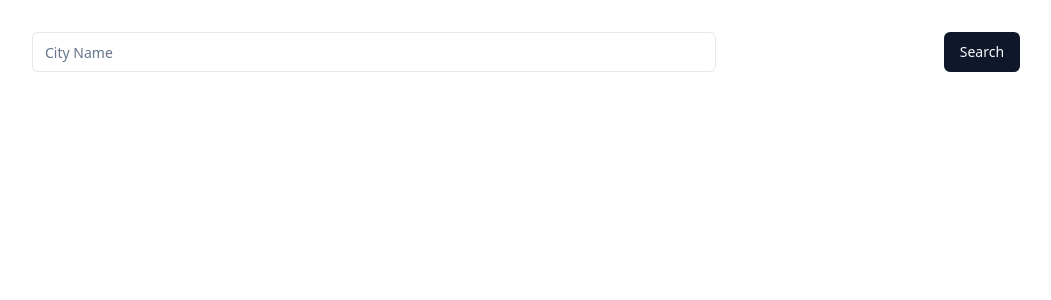
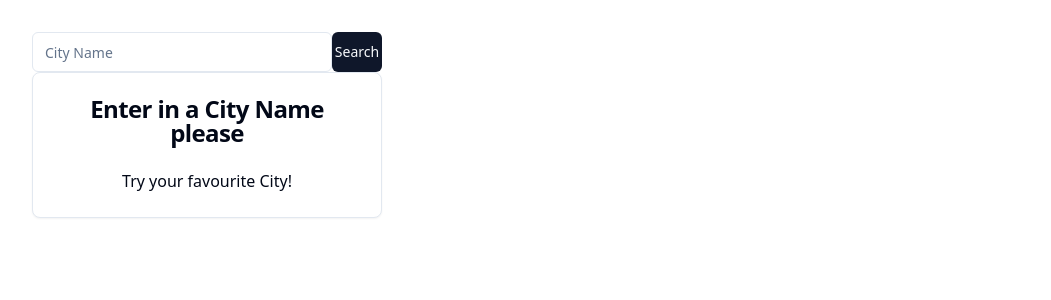
Before and after one commit to SKTimTam/React-Weather-Search-App, a React (Vite) app: page / in a window 1280 px wide. Shown: the top 300 px of the page, without its empty margins (0-1051 px from the left). Built offline with nearby package versions, Linux system fonts and the light colour scheme; no server answers.

Commit message:
Regen api key and hided it in .env file

```diff
--- a/package.json
+++ b/package.json
@@ -15,6 +15,7 @@
     "axios": "^1.6.8",
     "class-variance-authority": "^0.7.0",
     "clsx": "^2.1.0",
+    "dotenv": "^16.4.5",
     "lucide-react": "^0.360.0",
     "react": "^18.2.0",
     "react-dom": "^18.2.0",
--- a/src/App.tsx
+++ b/src/App.tsx
@@ -6,7 +6,7 @@ import { Input } from './components/ui/input';
 import { Button } from './components/ui/button';
 import { Card, CardContent, CardHeader, CardTitle } from './components/ui/card';
 
-const token = "e05f10347f584d3bade00436243103";
+  const token = process.env.REACT_APP_API_KEY;
 
  function App() {
 
@@ -23,24 +23,34 @@ const token = "e05f10347f584d3bade00436243103";
   };
 
   return (
-    <div className="grid-container">
-      <div className="grid-item">
-        <Input type="string" placeholder="City Name" onChange={(e)=>setCity(e.target.value)}/>
+    <>
+      <div className="flex-container" style={{display: 'flex'}} >
+        <Input className="w-[300px]" type="string" placeholder="City Name" onChange={(e)=>setCity(e.target.value)}/>
+        <Button className="w-[50px]" type="submit" onClick={fetchDataApi}>Search</Button>
       </div>
-      <div className="grid-item">
-        <Button type="submit" onClick={fetchDataApi}>Search</Button>
-      </div>
-        {weatherData && (
-          <Card>
+      <div className="flex-container" style={{display: 'flex', flexDirection: 'column'}} >
+          {weatherData ? (
+            <Card className="w-[350px]">
               <CardHeader>
                 <CardTitle> City: {weatherData.data.location.name}</CardTitle>
               </CardHeader>
               <CardContent>
                 <p>Temperature is: {weatherData.data.current.temp_c} Celsius</p>
+                <p>Local time is: {weatherData.data.location.localtime}</p>
+                <p>Condition is : {weatherData.data.current.condition.text}</p>
               </CardContent>
             </Card>
-        )}
+          ) :
+            <Card className="w-[350px]">
+              <CardHeader>
+                <CardTitle> Enter in a City Name please</CardTitle>
+              </CardHeader>
+              <CardContent>
+                <p> Try your favourite City!</p>
+              </CardContent>
+            </Card>}
       </div>
+    </>
   );
 };
 
--- a/vite.config.ts
+++ b/vite.config.ts
@@ -1,12 +1,18 @@
 import path from "path"
 import react from "@vitejs/plugin-react"
-import { defineConfig } from "vite"
+import { defineConfig,loadEnv } from "vite"
 
-export default defineConfig({
-  plugins: [react()],
-  resolve: {
-    alias: {
-      "@": path.resolve(__dirname, "./src"),
+export default defineConfig(({mode}) => {
+  const env = loadEnv(mode, process.cwd(), '');
+  return {
+    define: {
+      'process.env': env
     },
-  },
+    plugins: [react()],
+    resolve: {
+      alias: {
+        "@": path.resolve(__dirname, "./src"),
+      },
+    },
+  }
 })
```
Also changed, not shown: 2 other files (tests, documents, lock files or other folders). Lines whose indentation alone changed are shown as unchanged.
